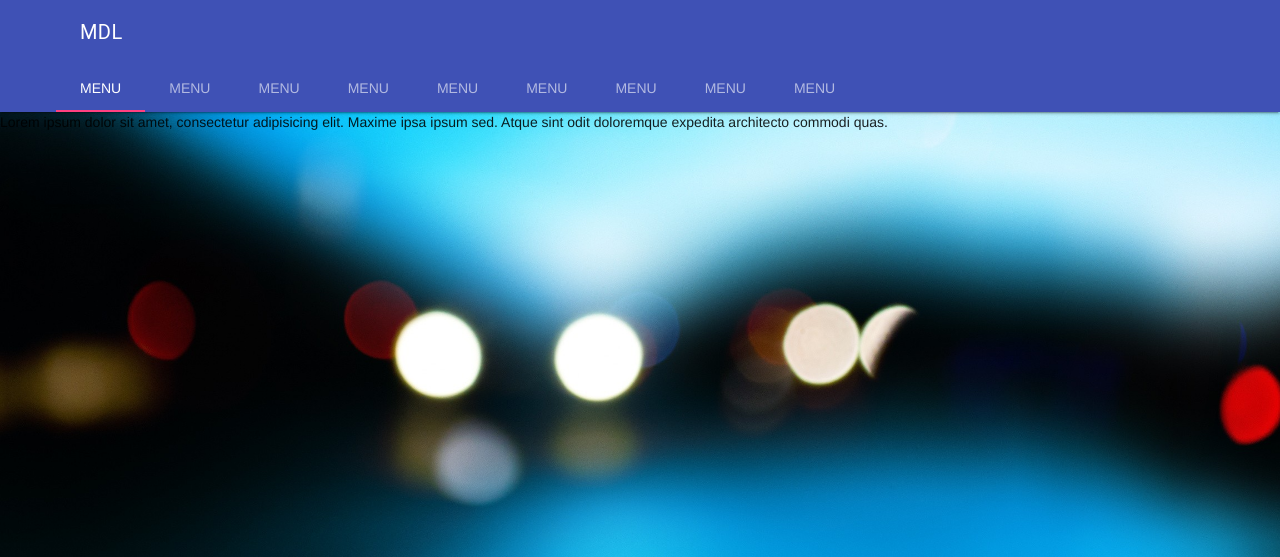
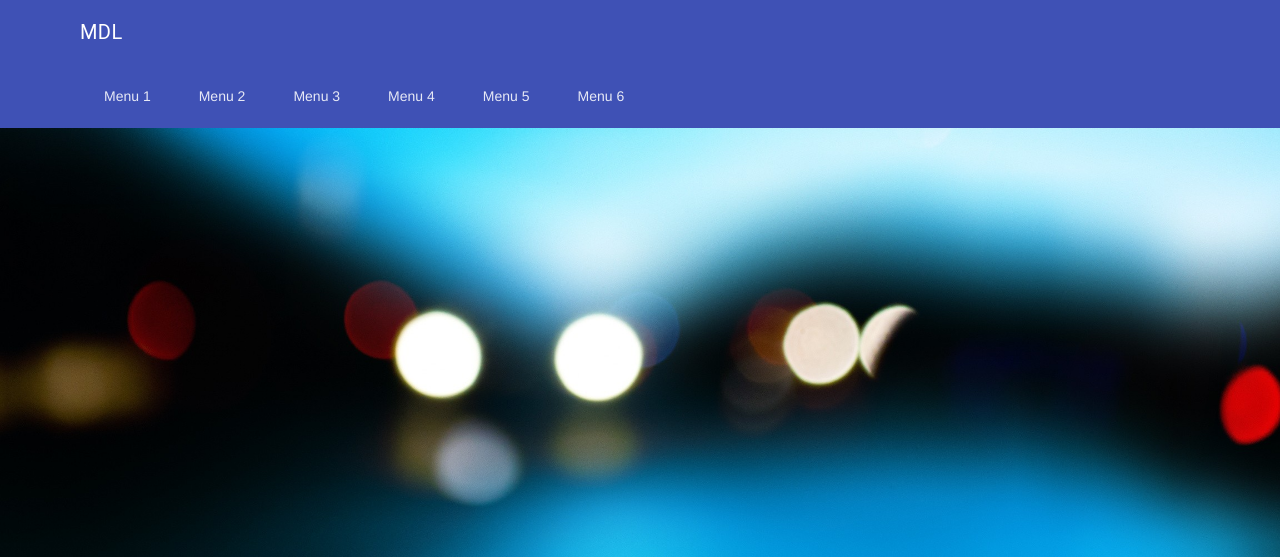
Before and after one commit to plex79/material-design-lite, a website: page _final/index.html in a window 1280 px wide. Shown: the top 557 px of the page. Drawn offline with Linux system fonts and the light colour scheme.

Commit message:
waterfall effect in header nav

```diff
--- a/_dev/css/style.css
+++ b/_dev/css/style.css
@@ -3,3 +3,15 @@ body {
 	background-position: center center;
 	background-size: cover;
 }
+.page-content {
+	height: 1000px;
+	display: -webkit-flex;
+	display: -moz-flex;
+	display: -ms-flex;
+	display: -o-flex;
+	display: flex;
+	justify-content: center;
+	align-items: center;
+	flex-direction: column;
+	color: white;
+}
--- a/_final/index.html
+++ b/_final/index.html
@@ -13,72 +13,53 @@
 </head>
 <body>
 
-	<div class="mdl-layout mdl-js-layout mdl-layout--fixed-header">
-		<header class="mdl-layout__header">
 
-			<div class="mdl-layout__header-row">
-				<span class="mdl-layout-title">MDL</span>
-			</div>
+<div class="mdl-layout mdl-js-layout ">
 
-			<div class="mdl-layout__tab-bar">
-				<a href="#tab-1" class="mdl-layout__tab is-active">Menu</a>
-				<a href="#tab-2" class="mdl-layout__tab">Menu</a>
-				<a href="#tab-3" class="mdl-layout__tab">Menu</a>
-				<a href="#tab-4" class="mdl-layout__tab">Menu</a>
-				<a href="#tab-5" class="mdl-layout__tab">Menu</a>
-				<a href="#tab-6" class="mdl-layout__tab">Menu</a>
-				<a href="#tab-7" class="mdl-layout__tab">Menu</a>
-				<a href="#tab-8" class="mdl-layout__tab">Menu</a>
-				<a href="#tab-9" class="mdl-layout__tab">Menu</a>
-			</div>
+	<header class="mdl-layout__header mdl-layout__header--waterfall mdl-layout__header--waterfall-hide-top">
 
-		</header>
-
-		<div class="mdl-layout__drawer">
-			<span class="mdl-layout-title">
-				MDL drawer
-			</span>
+		<div class="mdl-layout__header-row">
+			<span class="mdl-layout-title">MDL</span>
 		</div>
 
-		<main class="mdl-layout__content">
-			<section class="mdl-layout__tab-panel is-active" id="tab-1">
-				<div class="page-content">Lorem ipsum dolor sit amet, consectetur adipisicing elit. Maxime ipsa ipsum sed. Atque sint odit doloremque expedita architecto commodi quas.</div>
-			</section>
+		<div class="mdl-layout__header-row">
+			<nav class="mdl-navigation">
+				<a href="" class="mdl-navigation__link">Menu 1</a>
+				<a href="" class="mdl-navigation__link">Menu 2</a>
+				<a href="" class="mdl-navigation__link">Menu 3</a>
+				<a href="" class="mdl-navigation__link">Menu 4</a>
+				<a href="" class="mdl-navigation__link">Menu 5</a>
+				<a href="" class="mdl-navigation__link">Menu 6</a>
+			</nav>
+		</div>
 
-			<section class="mdl-layout__tab-panel" id="tab-2">
-				<div class="page-content">Lorem ipsum dolor sit amet, consectetur adipisicing elit. Quia tenetur earum nihil officia iusto error quasi, quaerat atque natus laudantium consectetur ducimus repellat deleniti amet sunt modi sit aperiam cumque.</div>
-			</section>
+	</header>
 
-			<section class="mdl-layout__tab-panel" id="tab-3">
-				<div class="page-content">Lorem ipsum dolor sit amet, consectetur adipisicing elit. Magnam quo, aspernatur magni fugit commodi, voluptas nobis quibusdam ea libero eveniet expedita similique suscipit, sapiente autem! Dolor praesentium, dolorum esse molestias, minus consectetur corrupti quisquam, vero consequuntur dolorem architecto et saepe!</div>
-			</section>
+	<div class="mdl-layout__drawer">
 
-			<section class="mdl-layout__tab-panel" id="tab-4">
-				<div class="page-content">Lorem ipsum dolor sit amet, consectetur adipisicing elit. Deleniti inventore molestiae voluptatem omnis iusto molestias dignissimos aperiam reiciendis nisi maxime, natus facere maiores tempora. Eos cumque magni obcaecati velit, perspiciatis enim deserunt mollitia asperiores necessitatibus expedita voluptatibus sapiente minima voluptatem harum aperiam, ut beatae, tenetur reprehenderit. Dicta in laboriosam, quia.</div>
-			</section>
+		<span class="mdl-layout-title">Menu</span>
+		<nav class="mdl-navigation">
+			<a href="" class="mdl-navigation__link">Menu 1</a>
+			<a href="" class="mdl-navigation__link">Menu 2</a>
+			<a href="" class="mdl-navigation__link">Menu 3</a>
+			<a href="" class="mdl-navigation__link">Menu 4</a>
+			<a href="" class="mdl-navigation__link">Menu 5</a>
+			<a href="" class="mdl-navigation__link">Menu 6</a>
+		</nav>
 
-			<section class="mdl-layout__tab-panel" id="tab-5">
-				<div class="page-content">Lorem ipsum dolor sit amet, consectetur adipisicing elit. Tempora, doloribus inventore sint animi placeat mollitia libero itaque autem, et earum explicabo accusamus architecto. Quam placeat cum dolore, molestias impedit, quis debitis libero aperiam culpa provident ducimus! Quibusdam eos quam aspernatur veniam expedita impedit natus quod a et non eius, aut modi doloribus cumque, eligendi, perspiciatis unde molestias saepe magni repudiandae.</div>
-			</section>
+	</div>
 
-			<section class="mdl-layout__tab-panel" id="tab-6">
-				<div class="page-content">Lorem ipsum dolor sit amet, consectetur adipisicing elit. Tempora, doloribus inventore sint animi placeat mollitia libero itaque autem, et earum explicabo accusamus architecto. Quam placeat cum dolore, molestias impedit, quis debitis libero aperiam culpa provident ducimus! Quibusdam eos quam aspernatur veniam expedita impedit natus quod a et non eius, aut modi doloribus cumque, eligendi, perspiciatis unde molestias saepe magni repudiandae.</div>
-			</section>
+	<main class="mdl-layout__content">
+		<div class="page-content">
+			<h2>MDL Test</h2>
+			<p>Lorem ipsum dolor sit amet, consectetur adipisicing elit. Facere eligendi incidunt atque animi earum dolor illum suscipit repellat ipsum asperiores?</p>
+			<button class="mdl-button mdl-js-button mdl-button--raised mdl-button--accent">Button</button>
+		</div>
+	</main>
 
-			<section class="mdl-layout__tab-panel" id="tab-7">
-				<div class="page-content">Lorem ipsum dolor sit amet, consectetur adipisicing elit. Tempora, doloribus inventore sint animi placeat mollitia libero itaque autem, et earum explicabo accusamus architecto. Quam placeat cum dolore, molestias impedit, quis debitis libero aperiam culpa provident ducimus! Quibusdam eos quam aspernatur veniam expedita impedit natus quod a et non eius, aut modi doloribus cumque, eligendi, perspiciatis unde molestias saepe magni repudiandae.</div>
-			</section>
+</div>
 
-			<section class="mdl-layout__tab-panel" id="tab-8">
-				<div class="page-content">Lorem ipsum dolor sit amet, consectetur adipisicing elit. Tempora, doloribus inventore sint animi placeat mollitia libero itaque autem, et earum explicabo accusamus architecto. Quam placeat cum dolore, molestias impedit, quis debitis libero aperiam culpa provident ducimus! Quibusdam eos quam aspernatur veniam expedita impedit natus quod a et non eius, aut modi doloribus cumque, eligendi, perspiciatis unde molestias saepe magni repudiandae.</div>
-			</section>
 
-			<section class="mdl-layout__tab-panel" id="tab-9">
-				<div class="page-content">Lorem ipsum dolor sit amet, consectetur adipisicing elit. Tempora, doloribus inventore sint animi placeat mollitia libero itaque autem, et earum explicabo accusamus architecto. Quam placeat cum dolore, molestias impedit, quis debitis libero aperiam culpa provident ducimus! Quibusdam eos quam aspernatur veniam expedita impedit natus quod a et non eius, aut modi doloribus cumque, eligendi, perspiciatis unde molestias saepe magni repudiandae.</div>
-			</section>
-
-		</main>
-	</div>
 <script src="js/jquery-3.2.1.min.js"></script>
 <script src="js/material.min.js"></script>
 </body>
```
Also changed, not shown: _final/waterfall_org.html (added, +61 -0 lines), _final/css/style.min.css.
